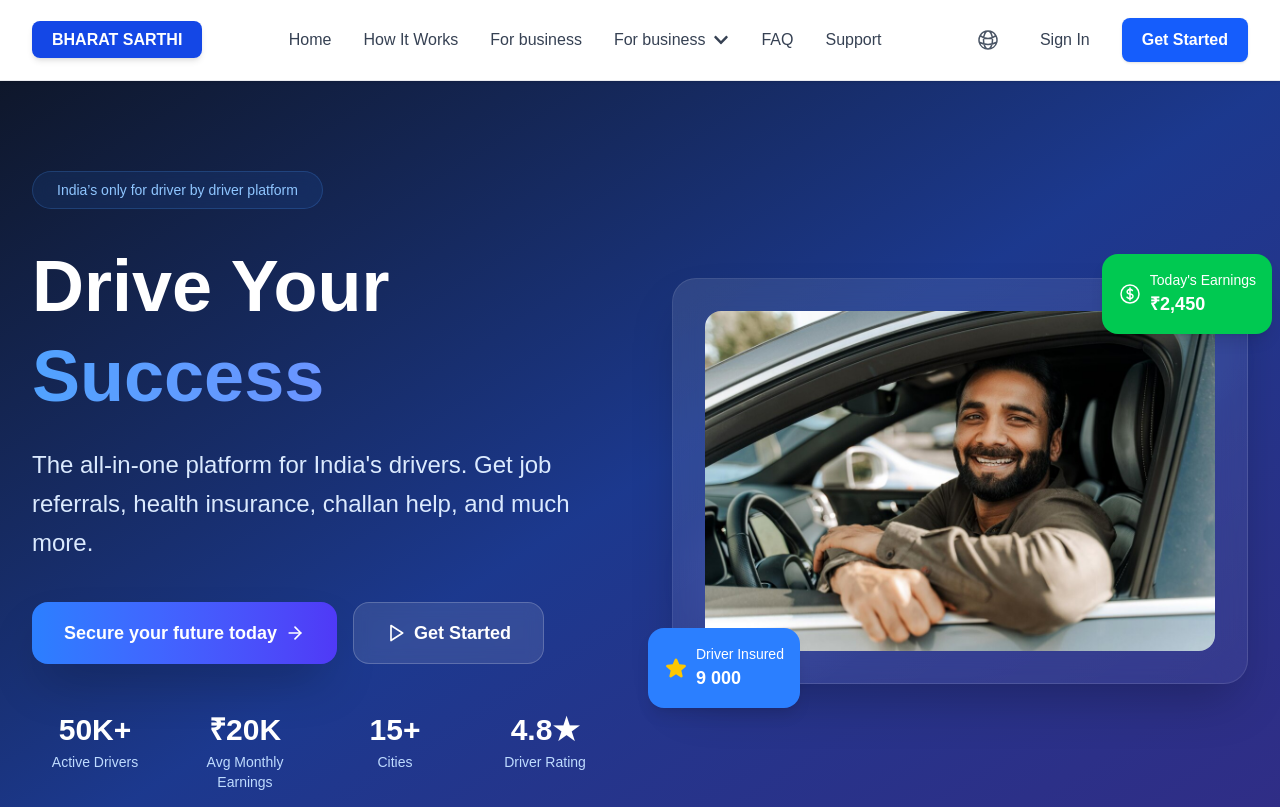
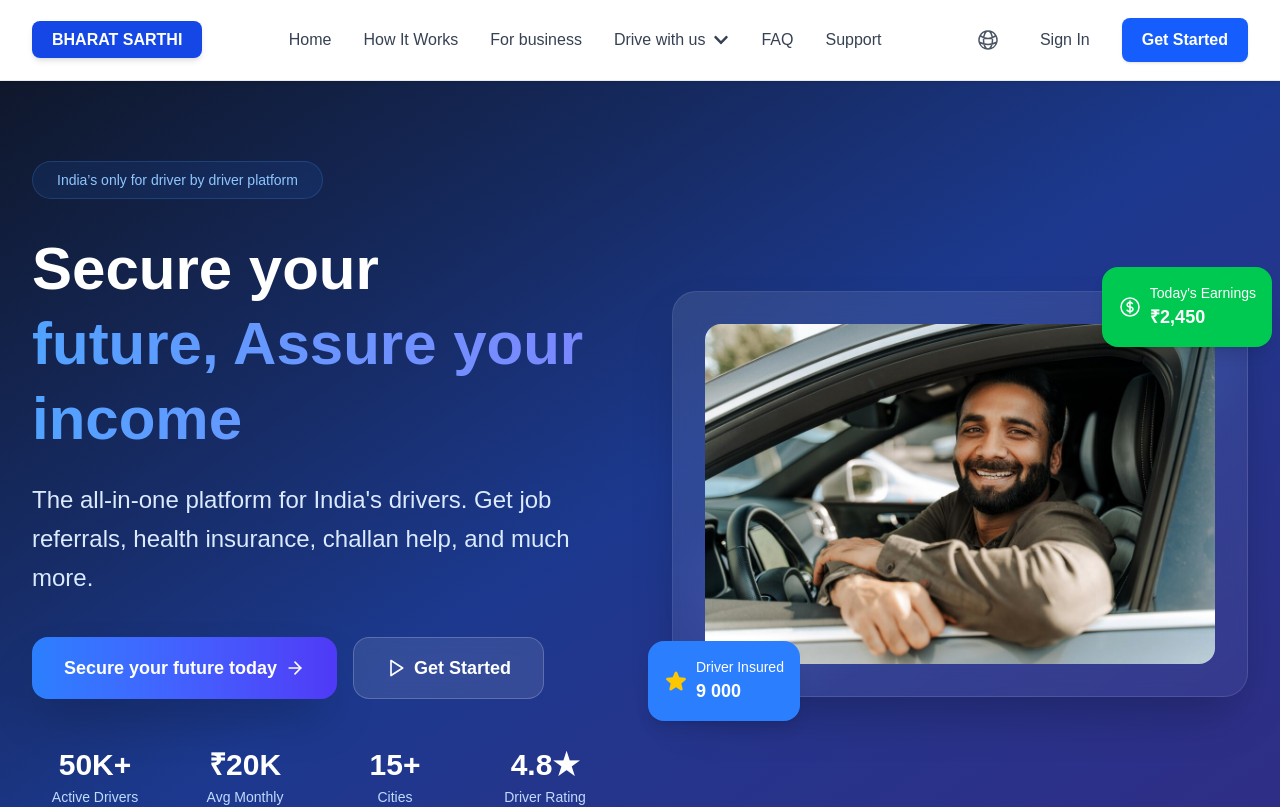
Before and after one commit to shivansh179/BharatSarathi, a Next.js app: page / in a window 1280 px wide. Shown: the top 807 px of the page. Built offline with nearby package versions, Linux system fonts and the light colour scheme.

Commit message:
changed some texts

```diff
--- a/pages/index.tsx
+++ b/pages/index.tsx
@@ -72,12 +72,13 @@
                   <span className="text-blue-300 text-sm font-medium">{t.hero_tagline}</span>
                 </div>
 
-                <h1 className="text-5xl lg:text-7xl font-bold text-white mb-6 leading-tight">
+                <h3 className="text-2xl lg:text-6xl font-bold text-white mb-6 leading-tight">
                   {t.hero_title.split(' ').slice(0, 2).join(' ')}
+
                   <span className="block bg-gradient-to-r from-blue-400 to-indigo-400 bg-clip-text text-transparent">
                     {t.hero_title.split(' ').slice(2).join(' ')}
                   </span>
-                </h1>
+                </h3>
 
                 <p className="text-xl lg:text-2xl text-blue-100 mb-10 leading-relaxed">
                   {t.hero_description}
--- a/translation/en/common.json
+++ b/translation/en/common.json
@@ -3,7 +3,7 @@
   "nav_how_it_works": "How It Works",
   "nav_business": "For business",
   "nav_benefits": "Benefits",
-  "nav_apply": "For business",
+  "nav_apply": "Drive with us",
   "nav_apply_content": [
     { "title": "Join as driver", "icon": "https://cdn-icons-png.flaticon.com/128/4900/4900915.png" },
     { "title": "Join for dto (drive to own)", "icon": "https://cdn-icons-png.flaticon.com/128/3410/3410350.png" },
--- a/translation/en/homepage.json
+++ b/translation/en/homepage.json
@@ -1,6 +1,6 @@
 {
   "hero_tagline": "India’s only for driver by driver platform ",
-  "hero_title": "Drive Your Success",
+  "hero_title": "Secure your future, Assure your income",
   "hero_description": "The all-in-one platform for India's drivers. Get job referrals, health insurance, challan help, and much more.",
   "hero_cta_main": "Secure your future today",
   "hero_cta_secondary": "Get Started",
--- a/translation/en/howItWorks.json
+++ b/translation/en/howItWorks.json
@@ -1,6 +1,6 @@
 {
     "page_title": "Simple Process",
-    "hero_title": "Simplifying Your Drive Towards Success",
+    "hero_title": "Drive with clear account, Get on time payment",
     "hero_description": "Our streamlined platform makes it easy for drivers to access all the services they need. From registration to getting results, every step is designed with you in mind.",
     "hero_tags": ["Quick Setup", "Easy Navigation", "Instant Results"],
     "video_card_title": "Watch How It Works",
--- a/translation/hi-IN/homepage.json
+++ b/translation/hi-IN/homepage.json
@@ -1,6 +1,6 @@
 {
   "hero_tagline": "ड्राइवर द्वारा, ड्राइवर के लिए भारत का एकमात्र प्लेटफॉर्म",
-  "hero_title": "अपनी सफलता ड्राइव करें",
+  "hero_title": "अपना भविष्य सुरक्षित करें, अपनी आय सुनिश्चित करें",
   "hero_description": "भारत के ड्राइवरों के लिए ऑल-इन-वन प्लेटफॉर्म। जॉब रेफरल, स्वास्थ्य बीमा, चालान में सहायता, और बहुत कुछ पाएं।",
   "hero_cta_main": "आज ही कमाना शुरू करें",
   "hero_cta_secondary": "देखें कैसे काम करता है",
--- a/translation/hi-IN/howItWorks.json
+++ b/translation/hi-IN/howItWorks.json
@@ -1,6 +1,6 @@
 {
     "page_title": "Aasan Prakriya",
-    "hero_title": "Safalta Ki Or Aapki Drive Ko Saral Banate Hue",
+    "hero_title": "Drive with clear hisaab, Get on time payment",
     "hero_description": "Hamara streamlined platform drivers ke liye un sabhi services tak pahunchna aasan banata hai jinki unhe zaroorat hai. Registration se lekar parinaam prapt karne tak, har kadam aapko dhyaan mein rakhkar design kiya gaya hai.",
     "hero_tags": ["Jaldi Setup", "Aasan Navigation", "Turant Parinaam"],
     "video_card_title": "Dekhein Kaise Kaam Karta Hai",
--- a/translation/pa-IN/homepage.json
+++ b/translation/pa-IN/homepage.json
@@ -1,6 +1,6 @@
 {
   "hero_tagline": "ਡਰਾਈਵਰ ਦੁਆਰਾ, ਡਰਾਈਵਰ ਲਈ ਭਾਰਤ ਦਾ ਇਕਮਾਤਰ ਪਲੇਟਫਾਰਮ",
-  "hero_title": "ਆਪਣੀ ਸਫਲਤਾ ਚਲਾਓ",
+  "hero_title": "ਆਪਣਾ ਭਵਿੱਖ ਸੁਰੱਖਿਅਤ ਕਰੋ, ਆਪਣੀ ਆਮਦਨ ਯਕੀਨੀ ਬਣਾਓ",
   "hero_description": "ਭਾਰਤ ਦੇ ਡਰਾਈਵਰਾਂ ਲਈ ਆਲ-ਇਨ-ਵਨ ਪਲੇਟਫਾਰਮ। ਨੌਕਰੀ ਦੇ ਹਵਾਲੇ, ਸਿਹਤ ਬੀਮਾ, ਚਲਾਨ ਵਿੱਚ ਸਹਾਇਤਾ, ਅਤੇ ਹੋਰ ਬਹੁਤ ਕੁਝ ਪ੍ਰਾਪਤ ਕਰੋ।",
   "hero_cta_main": "ਅੱਜ ਹੀ ਕਮਾਈ ਸ਼ੁਰੂ ਕਰੋ",
   "hero_cta_secondary": "ਦੇਖੋ ਇਹ ਕਿਵੇਂ ਕੰਮ ਕਰਦਾ ਹੈ",
--- a/translation/pa-IN/howItWorks.json
+++ b/translation/pa-IN/howItWorks.json
@@ -1,6 +1,6 @@
 {
     "page_title": "ਸਧਾਰਨ ਪ੍ਰਕਿਰਿਆ",
-    "hero_title": "ਤੁਹਾਡੀ ਸਫਲਤਾ ਵੱਲ ਡਰਾਈਵ ਨੂੰ ਸਰਲ ਬਣਾਉਣਾ",
+    "hero_title": "ਸਾਫ਼ ਖਾਤੇ ਨਾਲ ਗੱਡੀ ਚਲਾਓ, ਸਮੇਂ ਸਿਰ ਭੁਗਤਾਨ ਪ੍ਰਾਪਤ ਕਰੋ",
     "hero_description": "ਸਾਡਾ ਸੁਚਾਰੂ ਪਲੇਟਫਾਰਮ ਡਰਾਈਵਰਾਂ ਲਈ ਉਹਨਾਂ ਸਾਰੀਆਂ ਸੇਵਾਵਾਂ ਤੱਕ ਪਹੁੰਚਣਾ ਆਸਾਨ ਬਣਾਉਂਦਾ ਹੈ ਜਿਹਨਾਂ ਦੀ ਉਹਨਾਂ ਨੂੰ ਲੋੜ ਹੁੰਦੀ ਹੈ। ਰਜਿਸਟ੍ਰੇਸ਼ਨ ਤੋਂ ਲੈ ਕੇ ਨਤੀਜੇ ਪ੍ਰਾਪਤ ਕਰਨ ਤੱਕ, ਹਰ ਕਦਮ ਤੁਹਾਡੇ ਧਿਆਨ ਵਿੱਚ ਰੱਖ ਕੇ ਤਿਆਰ ਕੀਤਾ ਗਿਆ ਹੈ।",
     "hero_tags": ["ਤੁਰੰਤ ਸੈੱਟਅੱਪ", "ਸੌਖੀ ਨੈਵੀਗੇਸ਼ਨ", "ਤੁਰੰਤ ਨਤੀਜੇ"],
     "video_card_title": "ਦੇਖੋ ਇਹ ਕਿਵੇਂ ਕੰਮ ਕਰਦਾ ਹੈ",
```
